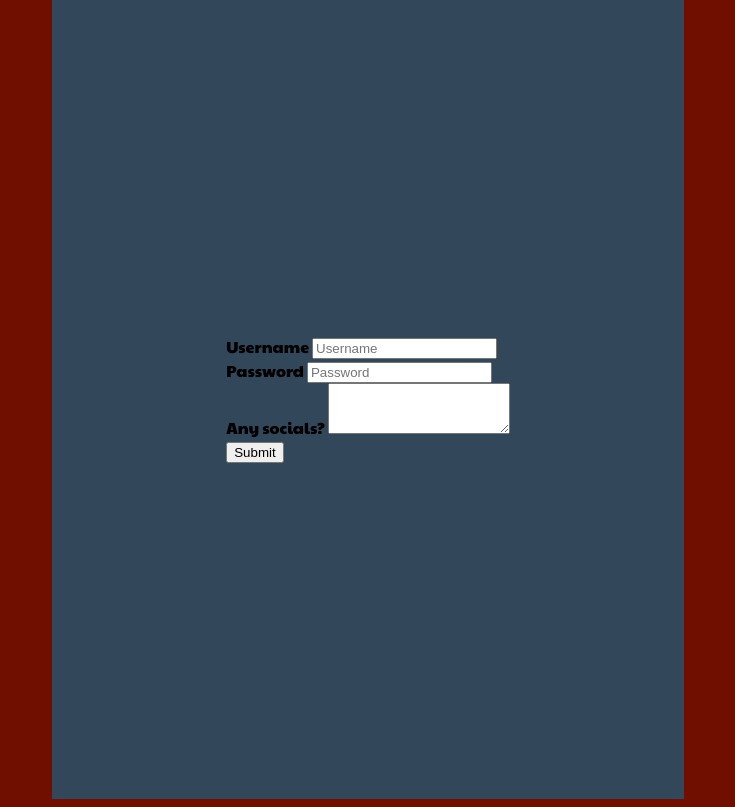
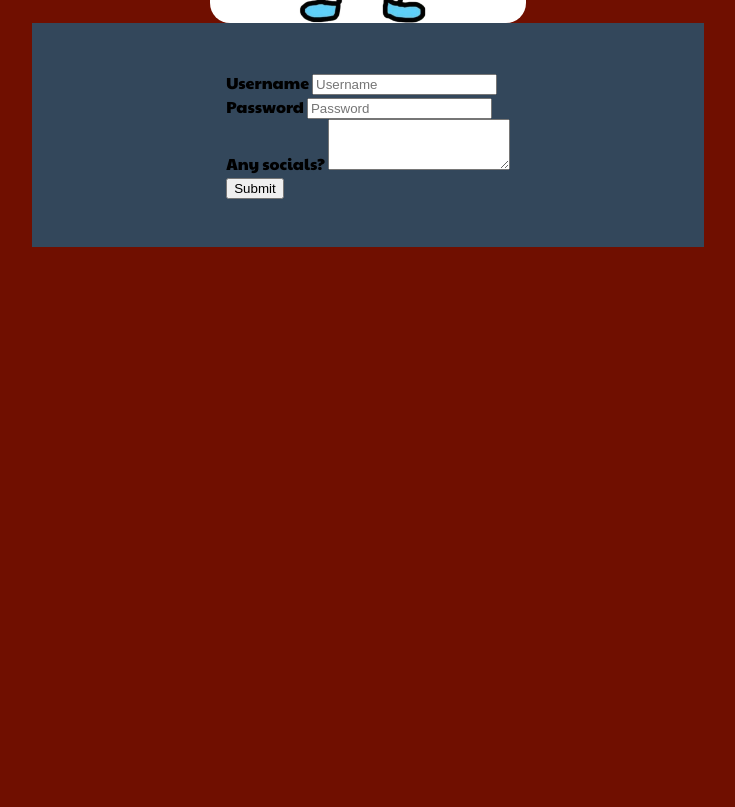
Before and after one commit to deano4/petr_marketplace, a Flask app: template templates/LoginPage.html in a window 1280 px wide. Shown: the part 517-1324 px from the top of the page, without its empty margins (272-1007 px from the left). After the commit the page ends 764 px from the top, so only its background shows below. Run offline with Flask 2, Linux system fonts and the light colour scheme; the template is opened without the code that fills it, so the values that code supplies are empty.

Commit message:
New changes

```diff
--- a/templates/LoginPage.html
+++ b/templates/LoginPage.html
@@ -13,6 +13,7 @@
       max-width: 25%;
       height: auto;
       margin: auto;
+      background-color: transparent;
 
     }
     </style>
--- a/templates/app.css
+++ b/templates/app.css
@@ -22,7 +22,8 @@ img{
     display: flex;
     justify-content: center;
     align-items: center;
-    height: 100vh;
+    height: 25vh;
     margin: auto;
-    width: 50%
+    width: 50%;
+    padding: 12px 20px;
   }
```
Also changed, not shown: templates/images/Petr Stickers/Layer 0.jpg (renamed from templates/images/Layer 0.jpg).
